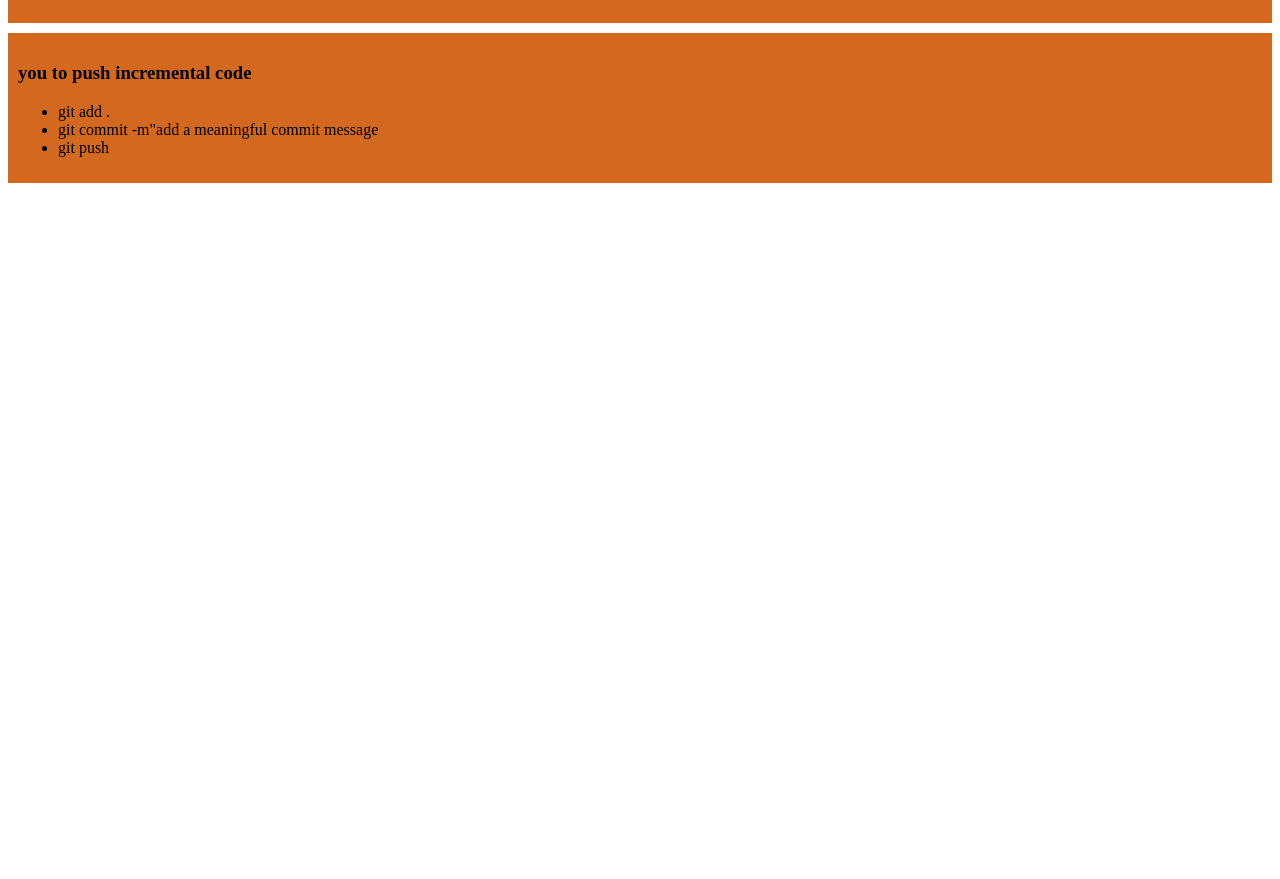
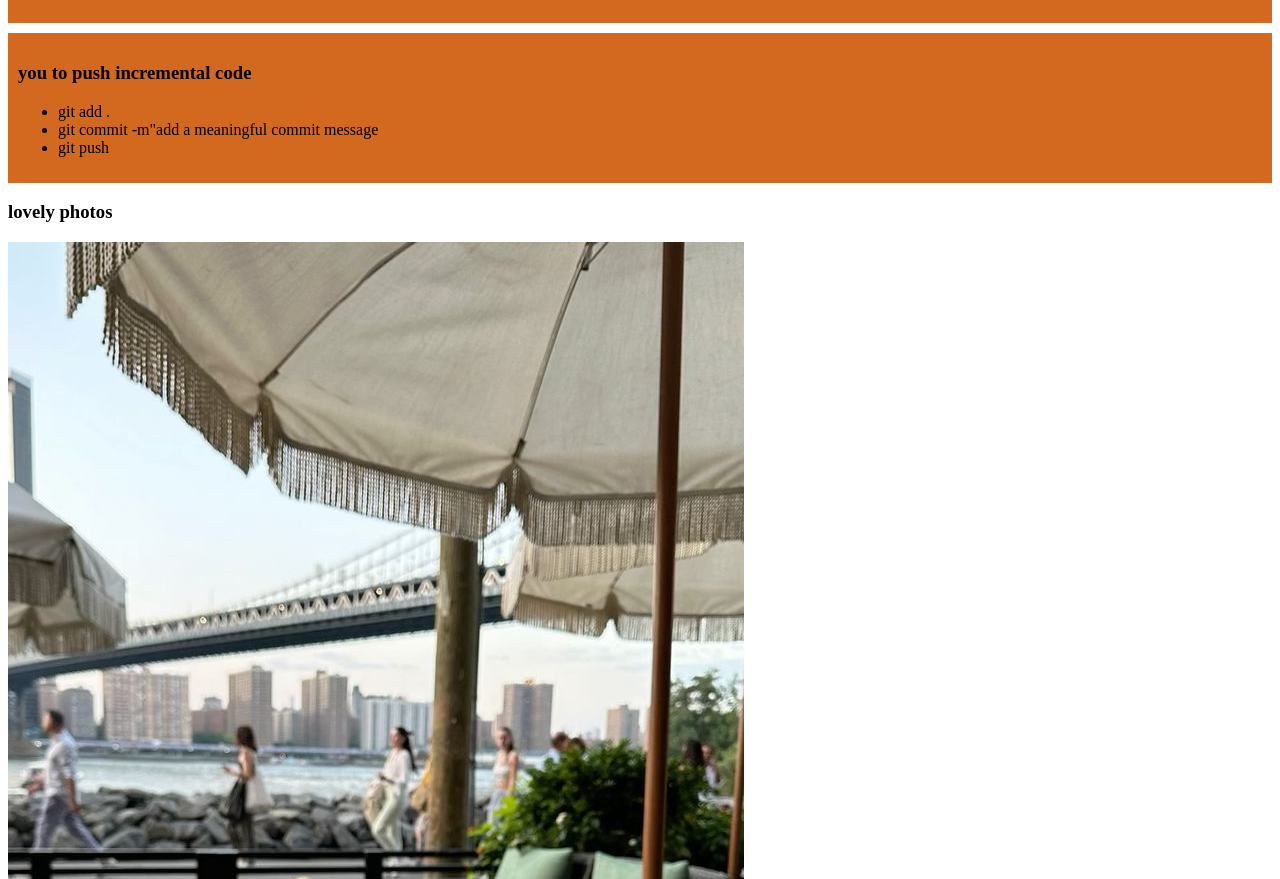
Before and after one commit to roymukta21/sun-moon, a plain HTML site: page index.html in a window 1280 px wide. Shown: the part 501-1380 px from the top of the page. Before the commit the page ends 800 px from the top, so only its background shows below. Drawn offline with Linux system fonts and the light colour scheme.

Commit message:
lovely city life

```diff
--- a/index.html
+++ b/index.html
@@ -31,5 +31,9 @@
             <li>git push</li>
         </ul>
     </div>
-</body>
+    <h3>lovely photos</h3>
+    <img src="images/pizza.jpg" alt="pizza">
+    <img src="C:\Project\sun-moon\images\#newyorkcitylife #wallpaperforyourphone….jpg" alt="newyorkcitylife">
+
+
 </html>
```
Also changed, not shown: images/#newyorkcitylife #wallpaperforyourphone….jpg (added), images/75953b28-9344-4911-b437-6b76df2467a2.jpg (added), images/c07f77b3-faaa-4e8d-b7d0-3eada9709bbf.jpg (added), images/pizza.jpg (added).
